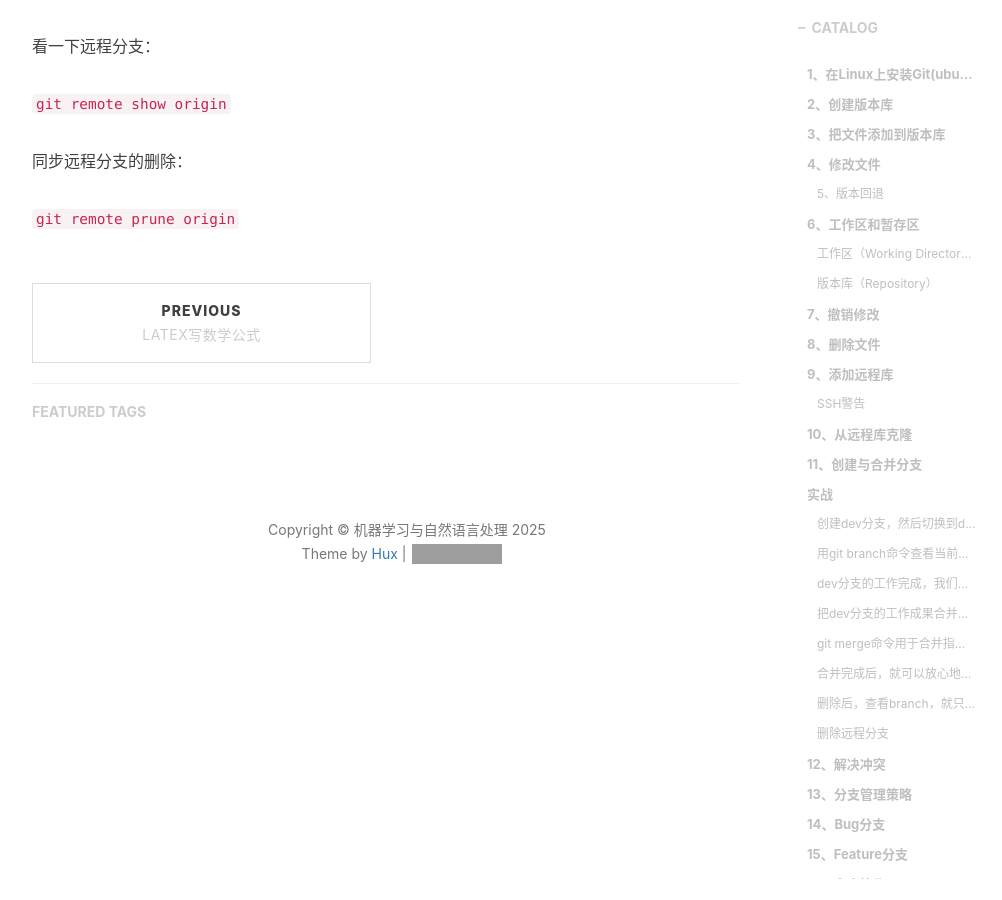
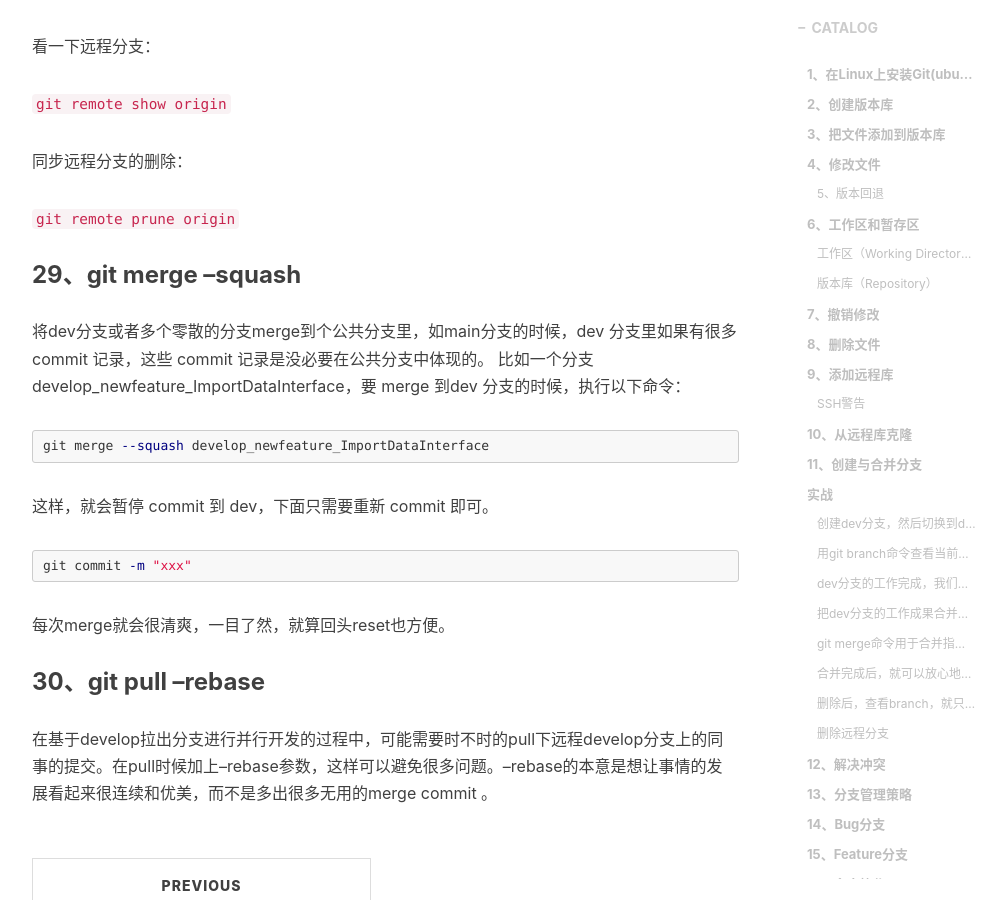
Before and after one commit to msgi/msgi.github.io, a Jekyll site: the page built from _posts/2025-09-25-GIT-notes.md, in a window 1280 px wide and 900 px high, scrolled down 23882 px. Shown: the whole window, without its empty margins (233-1235 px from the left). Built offline with Jekyll 4.4.1, drawn with Linux system fonts in a browser that asks for light colours; nearby versions of some CDN libraries; comment, search, counter and statistics services are not loaded; grey boxes are pictures that could not be loaded.

Commit message:
notes: rerank

````diff
--- a/_posts/2025-09-25-GIT-notes.md
+++ b/_posts/2025-09-25-GIT-notes.md
@@ -832,3 +832,23 @@ $ `git reset --hard HEAD` 用来撤销还没commit 的merge,其实原理就是
 同步远程分支的删除：
 
 `git remote prune origin`
+
+### 29、git merge --squash
+将dev分支或者多个零散的分支merge到个公共分支里，如main分支的时候，dev 分支里如果有很多 commit 记录，这些 commit 记录是没必要在公共分支中体现的。
+比如一个分支develop_newfeature_ImportDataInterface，要 merge 到dev 分支的时候，执行以下命令：
+
+```shell
+git merge --squash develop_newfeature_ImportDataInterface
+```
+
+这样，就会暂停 commit 到 dev，下面只需要重新 commit 即可。
+
+```shell
+git commit -m "xxx"
+```
+
+每次merge就会很清爽，一目了然，就算回头reset也方便。
+
+### 30、git pull --rebase
+
+在基于develop拉出分支进行并行开发的过程中，可能需要时不时的pull下远程develop分支上的同事的提交。在pull时候加上--rebase参数，这样可以避免很多问题。--rebase的本意是想让事情的发展看起来很连续和优美，而不是多出很多无用的merge commit 。
````
